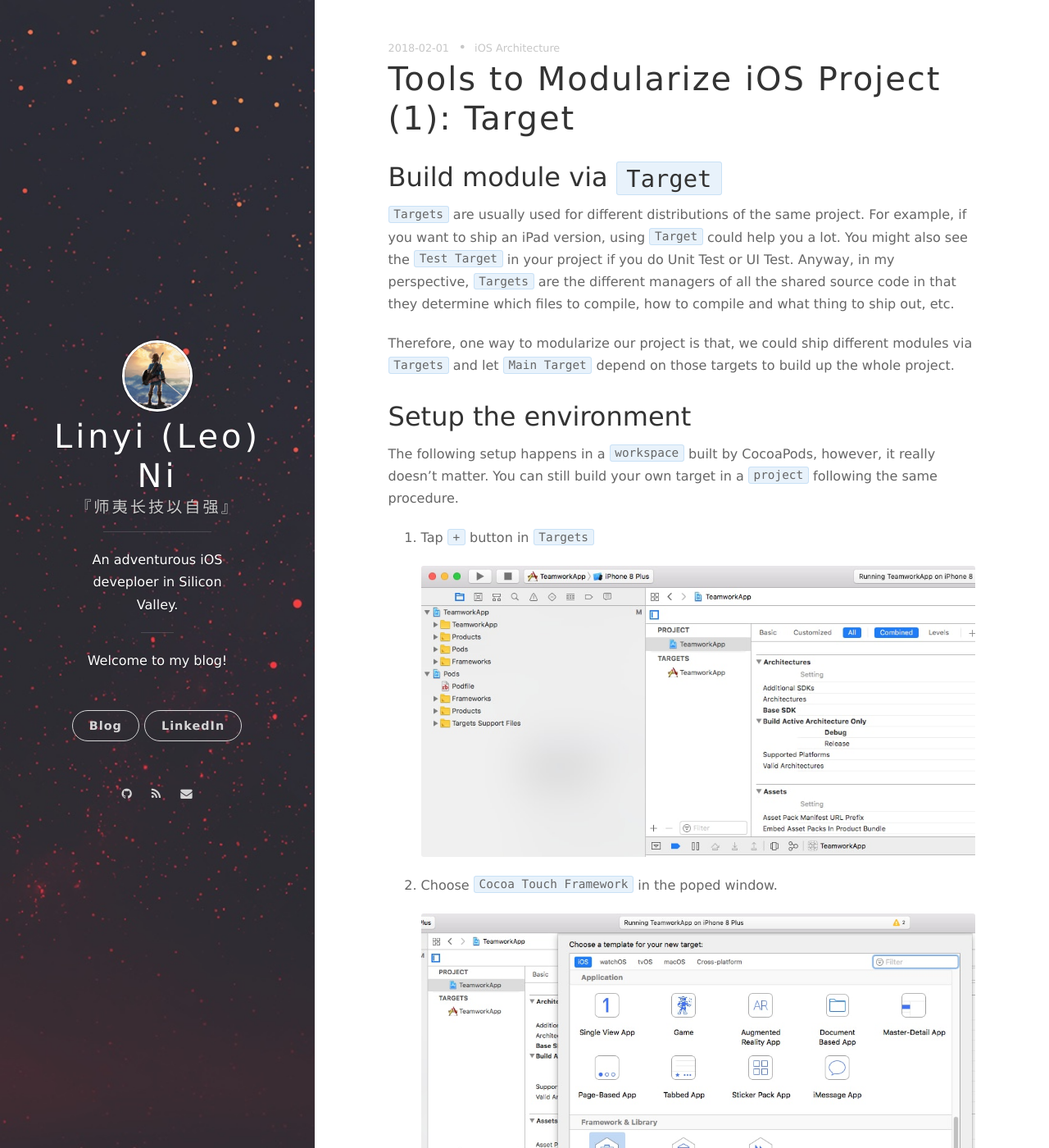
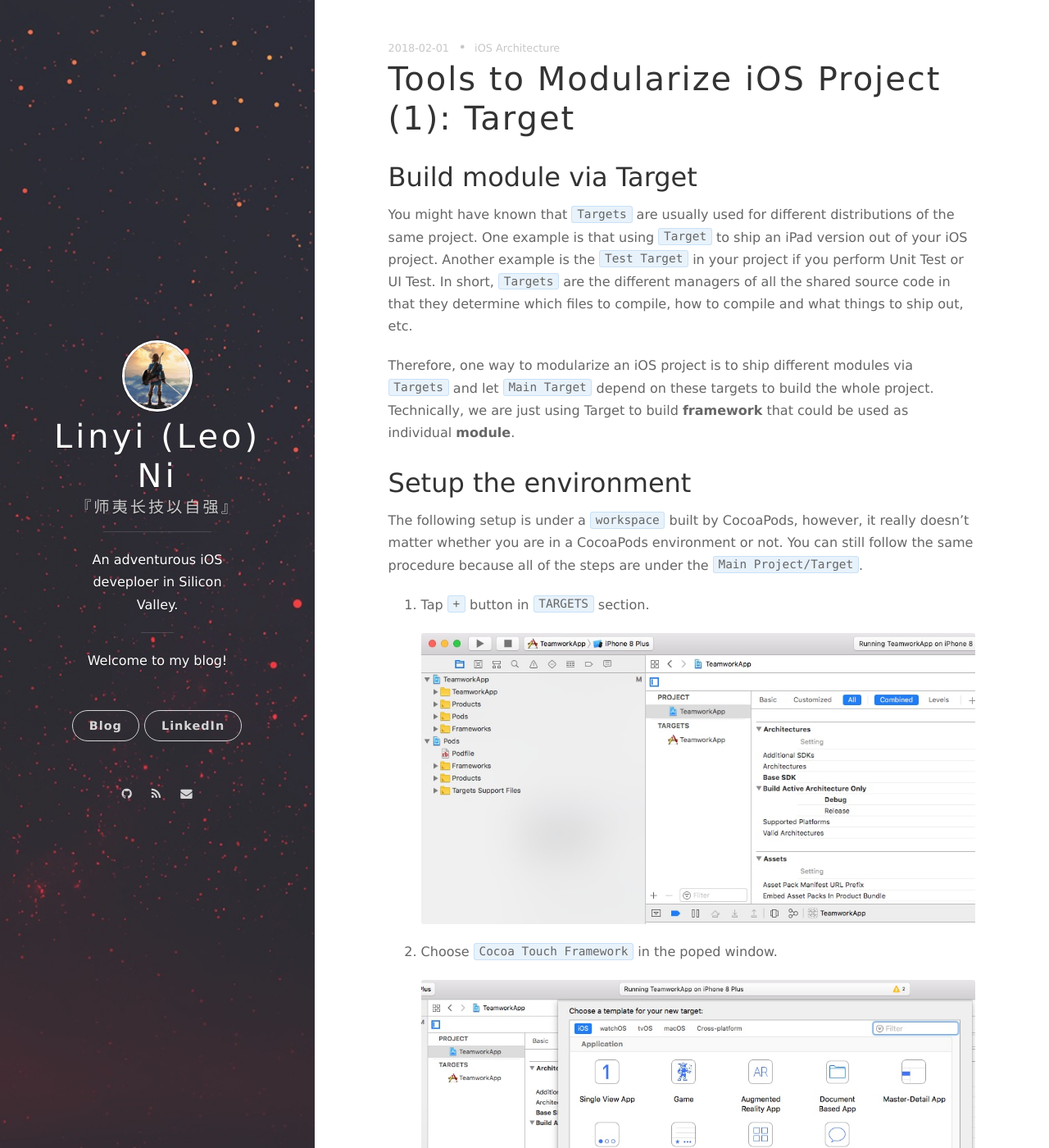
Before and after one commit to nilinyi/nilinyi.github.io, a Jekyll site: the page built from _posts/2018-02-01-modularize-ios-project_1.markdown, in a window 1280 px wide and 1400 px high. Shown: the whole window at 82% size. Built offline with Jekyll 4.4.1, drawn with Linux system fonts in a browser that asks for light colours; nearby versions of some CDN libraries; comment, search, counter and statistics services are not loaded; some of the changed text lies outside the part shown.

Commit message:
Some edits

````diff
--- a/_posts/2018-02-01-modularize-ios-project_1.markdown
+++ b/_posts/2018-02-01-modularize-ios-project_1.markdown
@@ -12,16 +12,16 @@
     - Architecture
 ---
 
-## Build module via `Target`
+## Build module via Target
 
-`Targets` are usually used for different distributions of the same project. For example, if you want to ship an iPad version, using `Target` could help you a lot. You might also see the `Test Target` in your project if you do Unit Test or UI Test. Anyway, in my perspective, `Targets` are the different managers of all the shared source code in that they determine which files to compile, how to compile and what thing to ship out, etc.
+You might have known that `Targets` are usually used for different distributions of the same project. One example is that using `Target` to ship an iPad version out of your iOS project. Another example is the `Test Target` in your project if you perform Unit Test or UI Test. In short, `Targets` are the different managers of all the shared source code in that they determine which files to compile, how to compile and what things to ship out, etc.
 
-Therefore, one way to modularize our project is that, we could ship different modules via `Targets` and let `Main Target` depend on those targets to build up the whole project.
+Therefore, one way to modularize an iOS project is to ship different modules via `Targets` and let `Main Target` depend on these targets to build the whole project. Technically, we are just using Target to build **framework** that could be used as individual **module**.
 
 ## Setup the environment
-The following setup happens in a `workspace` built by CocoaPods, however, it really doesn't matter. You can still build your own target in a `project` following the same procedure.
+The following setup is under a `workspace` built by CocoaPods, however, it really doesn't matter whether you are in a CocoaPods environment or not. You can still follow the same procedure because all of the steps are under the `Main Project/Target`.
 
-1. Tap `+` button  in `Targets`
+1. Tap `+` button  in `TARGETS` section.
 
     ![1.tiff](/assets/modularize-ios-project/1.jpg)
 
@@ -29,7 +29,7 @@
 
     ![1.tiff](/assets/modularize-ios-project/2.jpg)
 
-3. Make sure `Project` and `Embed in Application` both targeted at your main Target.
+3. Make sure `Project` and `Embed in Application` both target at your `Main Project/Target`.
 
     ![1.tiff](/assets/modularize-ios-project/3.jpg)
 
@@ -37,37 +37,37 @@
 
     ![1.tiff](/assets/modularize-ios-project/4.jpg)
 
-5. In your main target, check if the `Target Dependencies` is set up correctly. If you created multiple targets and wanted to manage dependencies among them, here will be the right place for you.
+5. In your `Main Project/Target`, check if the `Target Dependencies` is set up correctly. If you created multiple targets and wanted to manage dependencies among them, here will be the right place for you. The `Target Dependencies` means that the targets listed here, a.k.a. child targets, will get compiled first until the parent target get compiled.
 
 	![1.tiff](/assets/modularize-ios-project/5.jpg)
 
-6. Now you can start writing code inside this target. For example, I created a class named `TMADirDemoViewController` and some private helper classes named `TMALittleSecret` and `TMAReallySecret`.
+6. Now you can start writing code inside this target. For example, I created a class named `TMADirDemoViewController` and some private helper classes named `TMALittleSecret` and `TMAReallySecret`. (These are very very bad name, though. Don't use them in your project.)
 
 	![1.tiff](/assets/modularize-ios-project/6.jpg)
 
-7. In the meantime, you only want `TMADirDemoViewController` to be exposed to the clients (public). Here are what you should do:
+7. If you want `TMADirDemoViewController` in this target to be exposed to the outside, here are what you should do:
     - Move `TMADirViewController.h` to `Public Headers` in `Build Phases`
     - Import `TMADirViewController.h` in header `TMADirTarget.h`
 
     ![1.tiff](/assets/modularize-ios-project/7.jpg)
     ![1.tiff](/assets/modularize-ios-project/8.jpg)
 
-    You might have noticed that we could choose three levels of headers, `Public`,  `Private` and `Project`. And yes, they could control what will be exposed outside the library. (Remember what we build is a Cocoa Touch Library, right?)
+    You might have noticed that we could choose three levels of headers, `Public`,  `Private` and `Project`. In fact, they could control what classes will be exposed outside the target.
 
-    - `Public` means that these interfaces are **exposed** for clients to use and will not change frequently
-    - `Private` **still means these interfaces are exposed**, however, it means for clients to JUST see them rather than use them because these interfaces might be under development that will be changed frequently or other whatever reasons
-    - `Project` means they will **not be exposed**. These interfaces could only be used inside this library(target).
+    - `Public` means that these interfaces are **exposed** for clients to use and will not be changed frequently.
+    - `Private` **still means these interfaces are exposed**, however, it means for clients to JUST see them rather than use them because these interfaces might be under development that will be changed frequently or for some other whatever reasons.
+    - `Project` means they will **not be exposed**. These interfaces could only be used inside this target.
 
 ## How to use this module in other modules?
-Import this module the same as you did for other libraries
+Looks familiar, right?
 ```objc
 #import <TMADirTarget/TMADirTarget.h>
 ```
 ![1.tiff](/assets/modularize-ios-project/9.jpg)
 
 ## How to compile and test it separately?
-For compile, just change the `Scheme` and then compile.
-For test, however, you will need another target to test this target. But an easier way is that you could select `Unit Test` when you created the target.
+For compile, just change the `Scheme` and then compile. Most of the time, you don't need to do that because when you compile `Main Project/Target`, all its depending targets will be compiled before it does.
+For test, however, you will need another target to test this target. Just the way that you test your `Main Project/Target`. But an easier way is that you could select `Unit Test` when you created the target.
 
 ![1.tiff](/assets/modularize-ios-project/10.jpg)
 
````
